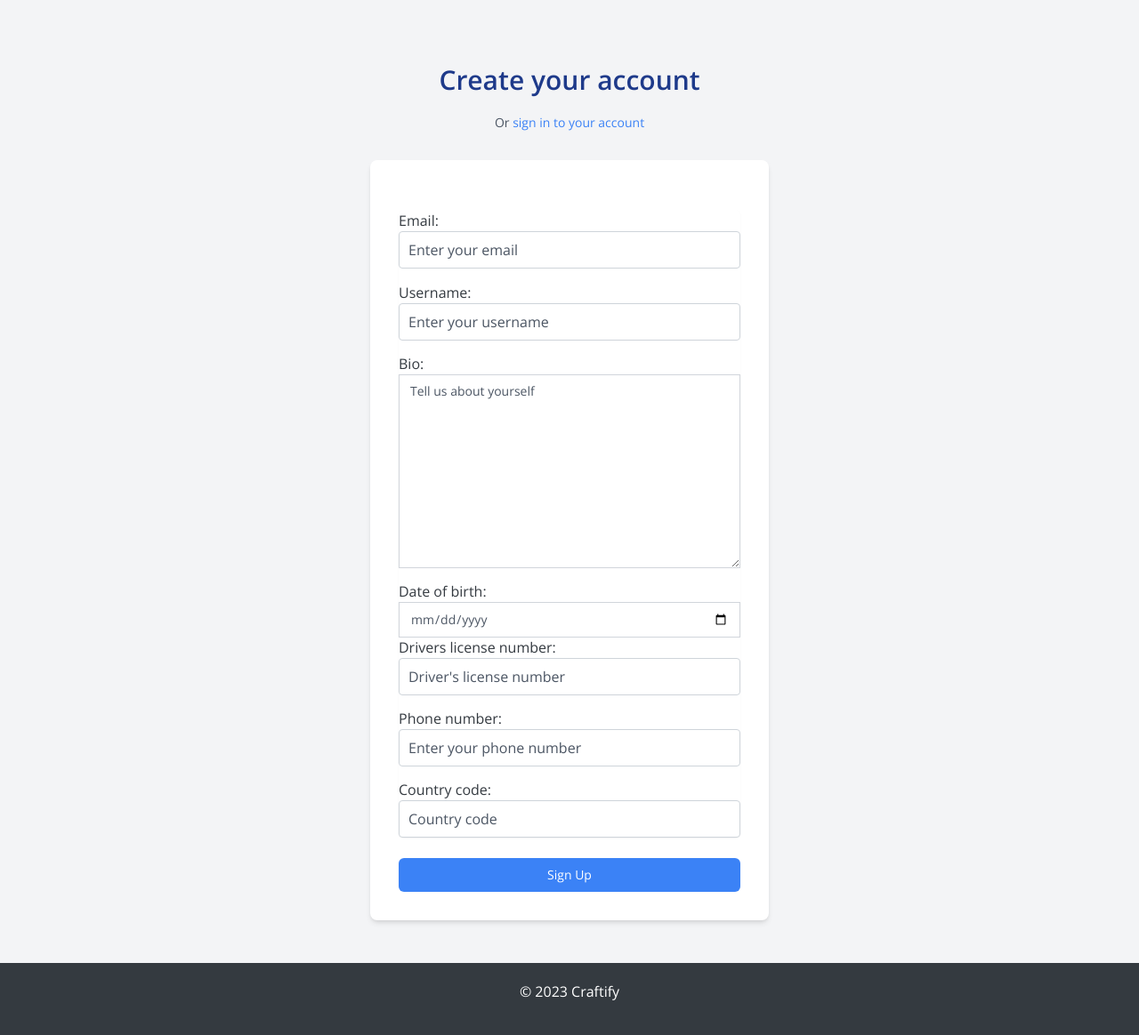
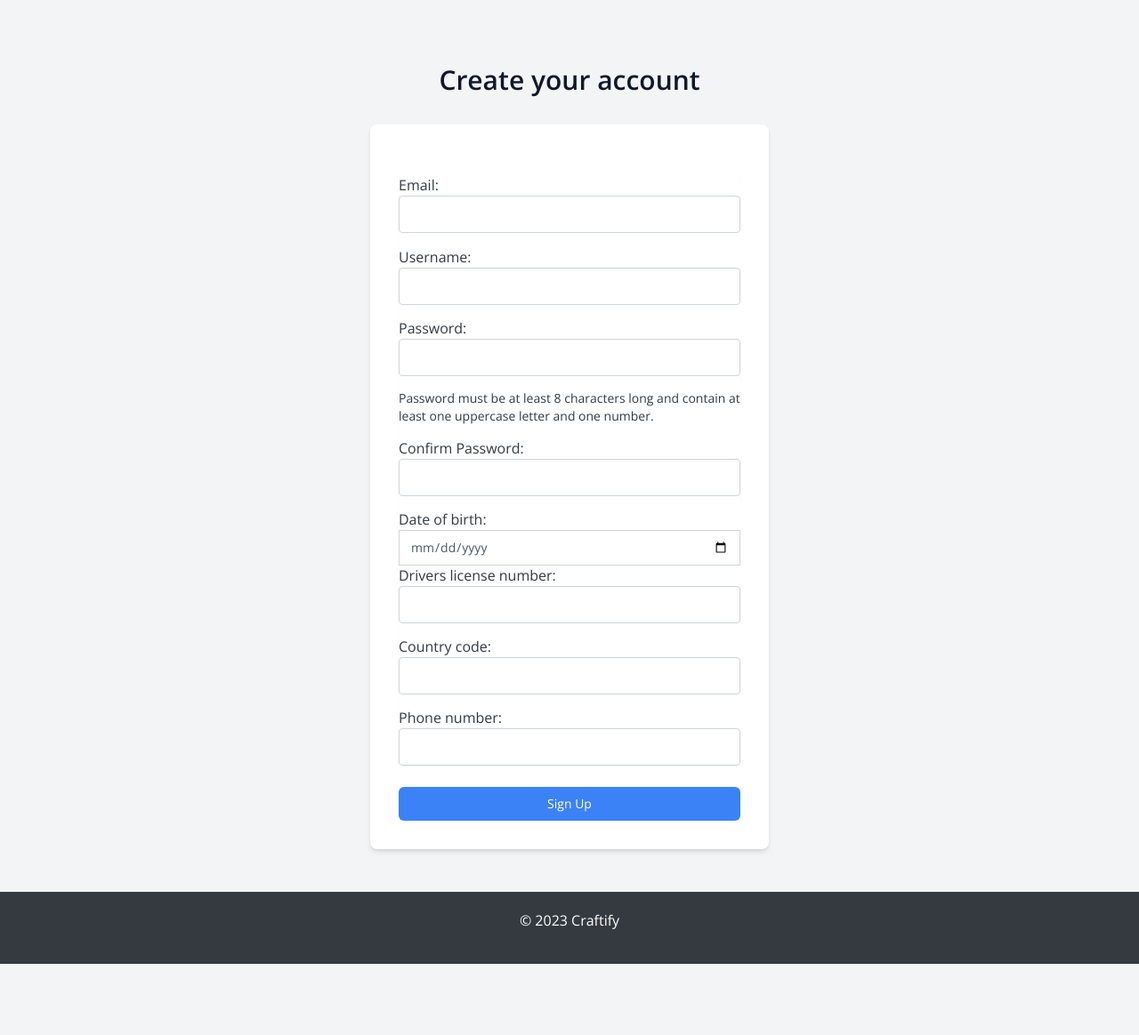
Before and after one commit to rgonzalez12/craftify, a Django app: page /signup/ in a window 1280 px wide. Shown: the part 112-1276 px from the top of the page at 89% size. After the commit the page ends 1196 px from the top, so only its background shows below. Run offline with Django 5.2, Linux system fonts and the light colour scheme.

Commit message:
tweaked logic in cart and user views to update proper rendering paths, updated userform to show password, saved logging from runserver test and added additional data to db for testing

```diff
--- a/craftify/forms/user_form.py
+++ b/craftify/forms/user_form.py
@@ -1,57 +1,94 @@
 from django import forms
-from craftify.models.user_ext_controller import UserExtended
-from django.core.validators import RegexValidator
+from django.core.validators import RegexValidator, EmailValidator
+from django.contrib.auth import get_user_model
+from django.contrib.auth.password_validation import validate_password
+
+UserExtended = get_user_model()
 
 class UserExtendedForm(forms.ModelForm):
     email = forms.EmailField(
         required=True,
-        widget=forms.EmailInput(attrs={'class': 'form-input', 'placeholder': 'Enter your email'}),
+        validators=[EmailValidator(message='Enter a valid email address.')],
+        widget=forms.EmailInput(attrs={'class': 'form-control'})
     )
     username = forms.CharField(
-        required=True,
-        widget=forms.TextInput(attrs={'class': 'form-input', 'placeholder': 'Enter your username'}),
+        max_length=150,
         validators=[
             RegexValidator(
-                regex=r'^[a-zA-Z0-9.@+-]+$',
-                message='Username may contain only letters, numbers, and @/./+/-/_ characters.',
-            ),
+                regex=r'^[\w.@+-]+$',
+                message='Username may contain only letters, numbers, and @/./+/-/_ characters.'
+            )
         ],
+        widget=forms.TextInput(attrs={'class': 'form-control'})
+    )
+    password1 = forms.CharField(
+        label='Password',
+        widget=forms.PasswordInput(attrs={'class': 'form-control'}),
+        validators=[validate_password],
+        help_text="Password must be at least 8 characters long and contain at least one uppercase letter and one number."
+    )
+    password2 = forms.CharField(
+        label='Confirm Password',
+        widget=forms.PasswordInput(attrs={'class': 'form-control'}),
+        validators=[validate_password],
+        help_text="Enter the same password as before, for verification."
+    )
+    date_of_birth = forms.DateField(
+        widget=forms.DateInput(attrs={'type': 'date', 'class': 'form-control'}),
+        required=True
+    )
+    drivers_license_number = forms.CharField(
+        max_length=50,
+        widget=forms.TextInput(attrs={'class': 'form-control'}),
+        required=True
+    )
+    country_code = forms.CharField(
+        max_length=10,
+        widget=forms.TextInput(attrs={'class': 'form-control'}),
+        required=True
     )
     phone_number = forms.CharField(
-        required=False,
-        widget=forms.TextInput(attrs={'class': 'form-input', 'placeholder': 'Enter your phone number'}),
+        max_length=20,
         validators=[
             RegexValidator(
-                regex=r'^\+?[1-9]\d{1,14}$',
-                message='Enter a valid international phone number.',
-            ),
+                regex=r'^\+?1?\d{9,15}$',
+                message="Phone number must be entered in the format: '+999999999'. Up to 15 digits allowed."
+            )
         ],
+        widget=forms.TextInput(attrs={'class': 'form-control'}),
+        required=True
     )
 
     class Meta:
         model = UserExtended
-        fields = ['username', 'email', 'phone_number', 'bio', 'date_of_birth', 'drivers_license_number', 'country_code', 'address', 'profile_picture', 'website']
-        widgets = {
-            'bio': forms.Textarea(attrs={'class': 'form-textarea', 'placeholder': 'Tell us about yourself'}),
-            'date_of_birth': forms.DateInput(attrs={'class': 'form-input', 'type': 'date'}),
-            'drivers_license_number': forms.TextInput(attrs={'class': 'form-input', 'placeholder': "Driver's license number"}),
-            'country_code': forms.TextInput(attrs={'class': 'form-input', 'placeholder': 'Country code'}),
-            'address': forms.TextInput(attrs={'class': 'form-input', 'placeholder': 'Your address'}),
-            'profile_picture': forms.ClearableFileInput(attrs={'class': 'form-input'}),
-            'website': forms.URLInput(attrs={'class': 'form-input', 'placeholder': 'Your website'}),
-        }
+        fields = [
+            'email',
+            'username',
+            'password1',
+            'password2',
+            'date_of_birth',
+            'drivers_license_number',
+            'country_code',
+            'phone_number'
+        ]
 
-    def clean_email(self):
-        email = self.cleaned_data.get('email')
-        if UserExtended.objects.filter(email=email).exclude(pk=self.instance.pk).exists():
-            raise forms.ValidationError("This email address is already in use.")
-        return email
+    def clean(self):
+        cleaned_data = super().clean()
+        password1 = cleaned_data.get("password1")
+        password2 = cleaned_data.get("password2")
 
-    def clean_phone_number(self):
-        phone_number = self.cleaned_data.get('phone_number')
-        if phone_number and UserExtended.objects.filter(phone_number=phone_number).exclude(pk=self.instance.pk).exists():
-            raise forms.ValidationError("This phone number is already in use.")
-        return phone_number
+        if password1 and password2:
+            if password1 != password2:
+                self.add_error('password2', "Passwords do not match.")
+
+        return cleaned_data
+
+    def save(self, commit=True):
+        user = super().save(commit=False)
+        user.set_password(self.cleaned_data["password1"])
+        if commit:
+            user.save()
+        return user
 
 class UserProfileForm(forms.ModelForm):
     class Meta:
--- a/craftify/templates/signup.html
+++ b/craftify/templates/signup.html
@@ -4,78 +4,72 @@
 {% block title %}Sign Up{% endblock %}
 
 {% block content %}
-  <div class="min-h-screen flex items-center justify-center bg-neutral-light py-12 px-4 sm:px-6 lg:px-8">
+  <div class="min-h-screen flex items-center justify-center bg-gray-100 py-12 px-4 sm:px-6 lg:px-8">
     <div class="max-w-md w-full space-y-8">
       <div>
-        <h2 class="mt-6 text-center text-3xl font-extrabold text-primary-dark">Create your account</h2>
-        <p class="mt-2 text-center text-sm text-neutral-dark">
-          Or
-          <a href="{% url 'login' %}" class="font-medium text-primary hover:text-primary-dark">sign in to your account</a>
-        </p>
+        <h2 class="mt-6 text-center text-3xl font-extrabold text-gray-900">Create your account</h2>
       </div>
       <form class="mt-8 space-y-6 bg-white p-8 rounded-lg shadow-md" method="post" enctype="multipart/form-data">
         {% csrf_token %}
         <div class="rounded-md shadow-sm -space-y-px">
+
+          <!-- Email Field -->
           <div class="mb-4">
             {{ form.email.label_tag }}
-            {{ form.email|add_class:"appearance-none rounded-none relative block w-full px-3 py-2 border border-neutral placeholder-neutral-dark text-neutral-dark rounded-t-md focus:outline-none focus:ring-primary focus:border-primary focus:z-10 sm:text-sm" }}
+            {{ form.email|add_class:"appearance-none rounded-none relative block w-full px-3 py-2 border border-neutral placeholder-neutral-dark text-neutral-dark focus:outline-none focus:ring-primary focus:border-primary focus:z-10 sm:text-sm" }}
             {{ form.email.errors }}
           </div>
+
+          <!-- Username Field -->
           <div class="mb-4">
             {{ form.username.label_tag }}
             {{ form.username|add_class:"appearance-none rounded-none relative block w-full px-3 py-2 border border-neutral placeholder-neutral-dark text-neutral-dark focus:outline-none focus:ring-primary focus:border-primary focus:z-10 sm:text-sm" }}
             {{ form.username.errors }}
           </div>
+
+          <!-- Password Field -->
           <div class="mb-4">
-            {{ form.bio.label_tag }}
-            {{ form.bio|add_class:"appearance-none rounded-none relative block w-full px-3 py-2 border border-neutral placeholder-neutral-dark text-neutral-dark focus:outline-none focus:ring-primary focus:border-primary focus:z-10 sm:text-sm" }}
-            {{ form.bio.errors }}
+            {{ form.password1.label_tag }}
+            {{ form.password1|add_class:"appearance-none rounded-none relative block w-full px-3 py-2 border border-neutral placeholder-neutral-dark text-neutral-dark focus:outline-none focus:ring-primary focus:border-primary focus:z-10 sm:text-sm" }}
+            {{ form.password1.errors }}
+            <p class="text-sm text-gray-500">{{ form.password1.help_text }}</p>
           </div>
+
+          <!-- Confirm Password Field -->
+          <div class="mb-4">
+            {{ form.password2.label_tag }}
+            {{ form.password2|add_class:"appearance-none rounded-none relative block w-full px-3 py-2 border border-neutral placeholder-neutral-dark text-neutral-dark focus:outline-none focus:ring-primary focus:border-primary focus:z-10 sm:text-sm" }}
+            {{ form.password2.errors }}
+          </div>
+
+          <!-- Date of Birth Field -->
           <div class="mb-4">
             {{ form.date_of_birth.label_tag }}
             {{ form.date_of_birth|add_class:"appearance-none rounded-none relative block w-full px-3 py-2 border border-neutral placeholder-neutral-dark text-neutral-dark focus:outline-none focus:ring-primary focus:border-primary focus:z-10 sm:text-sm" }}
             {{ form.date_of_birth.errors }}
           </div>
+
+          <!-- Driver's License Number Field -->
           <div class="mb-4">
             {{ form.drivers_license_number.label_tag }}
             {{ form.drivers_license_number|add_class:"appearance-none rounded-none relative block w-full px-3 py-2 border border-neutral placeholder-neutral-dark text-neutral-dark focus:outline-none focus:ring-primary focus:border-primary focus:z-10 sm:text-sm" }}
             {{ form.drivers_license_number.errors }}
           </div>
+
+          <!-- Country Code Field -->
+          <div class="mb-4">
+            {{ form.country_code.label_tag }}
+            {{ form.country_code|add_class:"appearance-none rounded-none relative block w-full px-3 py-2 border border-neutral placeholder-neutral-dark text-neutral-dark focus:outline-none focus:ring-primary focus:border-primary focus:z-10 sm:text-sm" }}
+            {{ form.country_code.errors }}
+          </div>
+
+          <!-- Phone Number Field -->
           <div class="mb-4">
             {{ form.phone_number.label_tag }}
             {{ form.phone_number|add_class:"appearance-none rounded-none relative block w-full px-3 py-2 border border-neutral placeholder-neutral-dark text-neutral-dark focus:outline-none focus:ring-primary focus:border-primary focus:z-10 sm:text-sm" }}
             {{ form.phone_number.errors }}
           </div>
-          <div class="mb-4">
-            {{ form.country_code.label_tag }}
-            {{ form.country_code|add_class:"appearance-none rounded-none relative block w-full px-3 py-2 border border-neutral placeholder-neutral-dark text-neutral-dark focus:outline-none focus:ring-primary focus:border-primary focus:z-10 sm:text-sm" }}
-            {{ form.country_code.errors }}
-          </div>
-          <div class="mb-4">
-            {{ form.street.label_tag }}
-            {{ form.street|add_class:"appearance-none rounded-none relative block w-full px-3 py-2 border border-neutral placeholder-neutral-dark text-neutral-dark focus:outline-none focus:ring-primary focus:border-primary focus:z-10 sm:text-sm" }}
-            {{ form.street.errors }}
-          </div>
-          <div class="mb-4">
-            {{ form.city.label_tag }}
-            {{ form.city|add_class:"appearance-none rounded-none relative block w-full px-3 py-2 border border-neutral placeholder-neutral-dark text-neutral-dark focus:outline-none focus:ring-primary focus:border-primary focus:z-10 sm:text-sm" }}
-            {{ form.city.errors }}
-          </div>
-          <div class="mb-4">
-            {{ form.state.label_tag }}
-            {{ form.state|add_class:"appearance-none rounded-none relative block w-full px-3 py-2 border border-neutral placeholder-neutral-dark text-neutral-dark focus:outline-none focus:ring-primary focus:border-primary focus:z-10 sm:text-sm" }}
-            {{ form.state.errors }}
-          </div>
-          <div class="mb-4">
-            {{ form.postal_code.label_tag }}
-            {{ form.postal_code|add_class:"appearance-none rounded-none relative block w-full px-3 py-2 border border-neutral placeholder-neutral-dark text-neutral-dark focus:outline-none focus:ring-primary focus:border-primary focus:z-10 sm:text-sm" }}
-            {{ form.postal_code.errors }}
-          </div>
-          <div class="mb-4">
-            {{ form.country.label_tag }}
-            {{ form.country|add_class:"appearance-none rounded-none relative block w-full px-3 py-2 border border-neutral placeholder-neutral-dark text-neutral-dark rounded-b-md focus:outline-none focus:ring-primary focus:border-primary focus:z-10 sm:text-sm" }}
-            {{ form.country.errors }}
-          </div>
+
         </div>
         <div class="mt-6">
           <button type="submit" class="group relative w-full flex justify-center py-2 px-4 border border-transparent text-sm font-medium rounded-md text-white bg-primary hover:bg-primary-dark focus:outline-none focus:ring-2 focus:ring-offset-2 focus:ring-primary">
--- a/craftify/views/cart_views.py
+++ b/craftify/views/cart_views.py
@@ -13,7 +13,7 @@
         'cart': cart,
         'cart_items': cart_items,
     }
-    return render(request, 'cart/cart.html', context)
+    return render(request, 'cart.html', context)
 
 @login_required
 def add_to_cart(request, item_id):
--- a/craftify/views/user_views.py
+++ b/craftify/views/user_views.py
@@ -42,7 +42,7 @@
 @login_required
 def list_users(request):
     users = UserExtended.objects.all()
-    return render(request, 'users/list.html', {'users': users})
+    return render(request, 'list.html', {'users': users})
 
 @login_required
 def user_detail(request, user_id):
@@ -78,7 +78,7 @@
     if request.method == 'POST':
         user.delete()
         return redirect('list_users')
-    return render(request, 'users/delete.html', {'user': user})
+    return render(request, 'delete.html', {'user': user})
 
 @login_required
 def profile(request, user_id):
```
Also changed, not shown: db.sqlite3.
